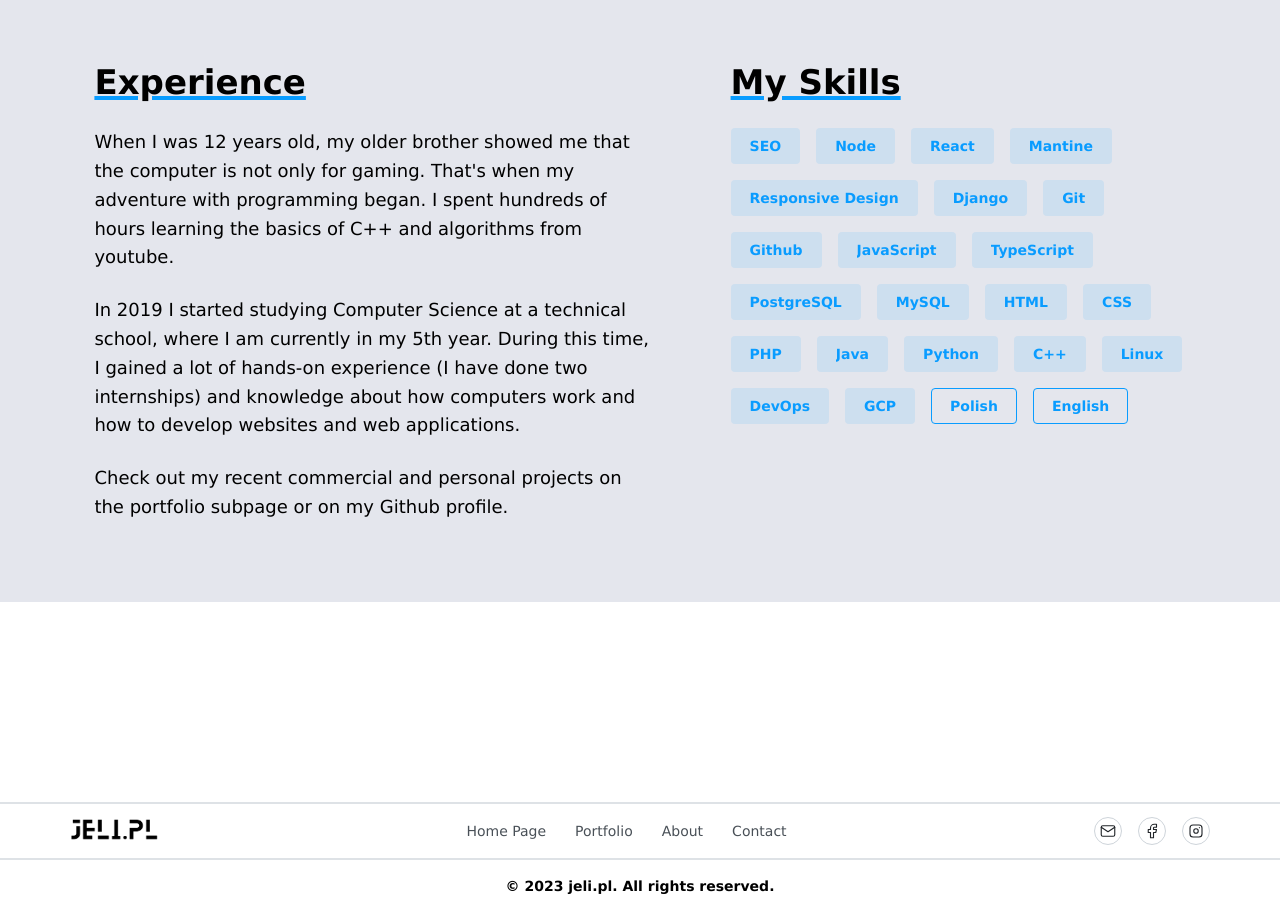
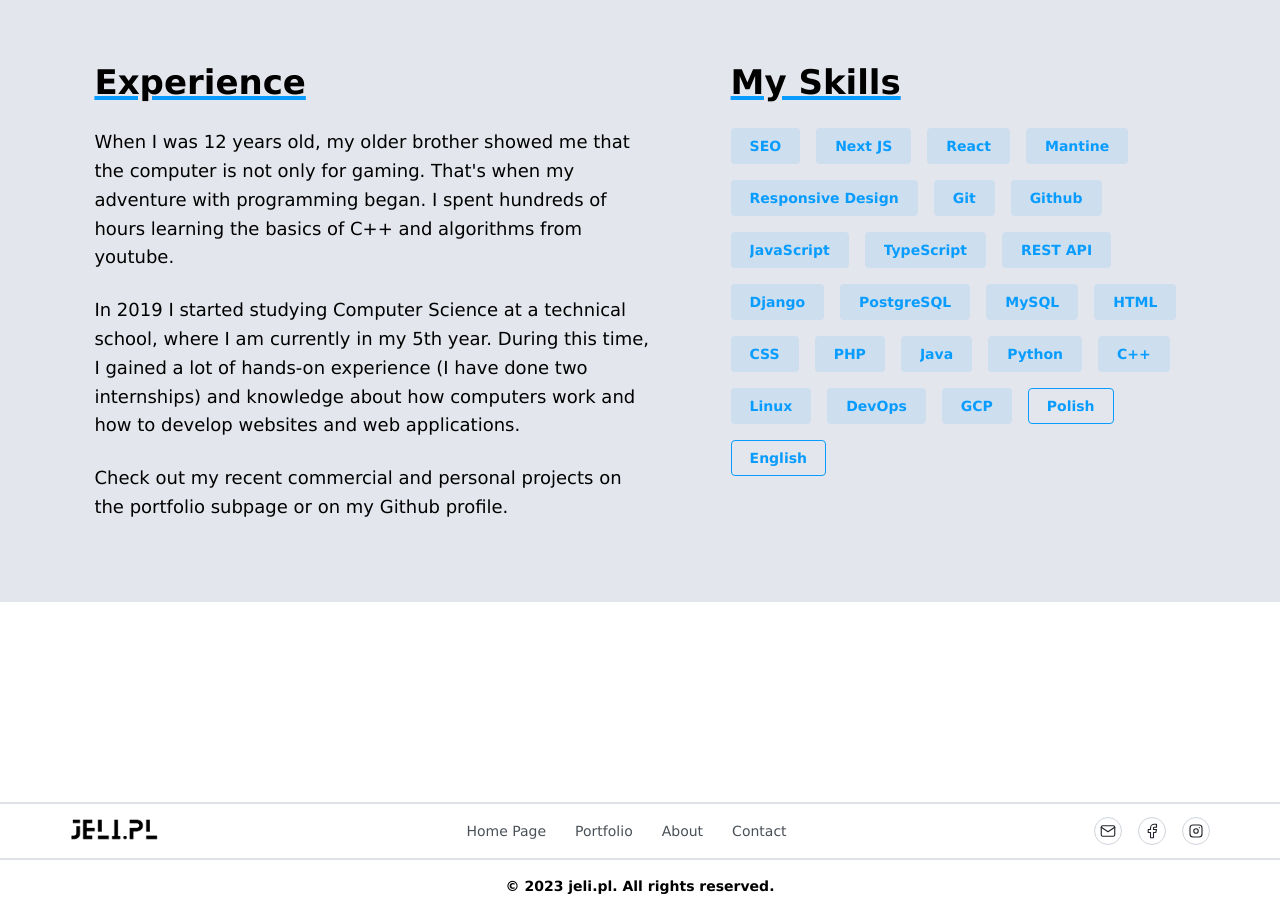
Before and after one commit to jeli-t/jeli.pl, a Next.js app in the folder frontend/: page /en/about in a window 1280 px wide. Shown: the part 820-1734 px from the top of the page. Built offline with nearby package versions, Linux system fonts and the light colour scheme.

Commit message:
update skills

```diff
--- a/frontend/components/MyCompetence/MyCompetence.tsx
+++ b/frontend/components/MyCompetence/MyCompetence.tsx
@@ -33,15 +33,16 @@ export function MyCompetence() {
           <Space my="sm" />
           <Group>
             <Button variant='light' className={classes.skill}>SEO</Button>
-            <Button variant='light' className={classes.skill}>Node</Button>
+            <Button variant='light' className={classes.skill}>Next JS</Button>
             <Button variant='light' className={classes.skill}>React</Button>
             <Button variant='light' className={classes.skill}>Mantine</Button>
             <Button variant='light' className={classes.skill}>Responsive Design</Button>
-            <Button variant='light' className={classes.skill}>Django</Button>
             <Button variant='light' className={classes.skill}>Git</Button>
             <Button variant='light' className={classes.skill}>Github</Button>
             <Button variant='light' className={classes.skill}>JavaScript</Button>
             <Button variant='light' className={classes.skill}>TypeScript</Button>
+            <Button variant='light' className={classes.skill}>REST API</Button>
+            <Button variant='light' className={classes.skill}>Django</Button>
             <Button variant='light' className={classes.skill}>PostgreSQL</Button>
             <Button variant='light' className={classes.skill}>MySQL</Button>
             <Button variant='light' className={classes.skill}>HTML</Button>
```
